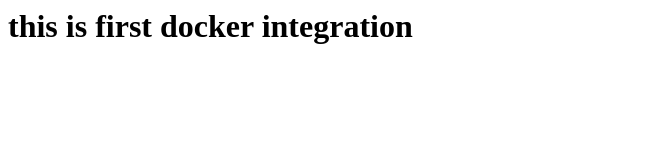
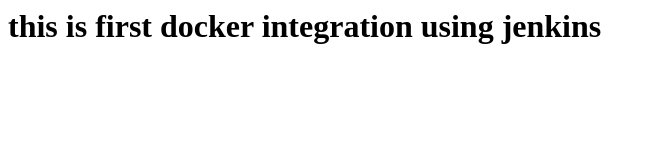
Before and after one commit to textmail2saba/dev01, a plain HTML site: page index.html in a window 1280 px wide. Shown: the whole page, without its empty margins (0-654 px from the left). Drawn offline with Linux system fonts and the light colour scheme.

Commit message:
indext modified

```diff
--- a/index.html
+++ b/index.html
@@ -1,3 +1,3 @@
 <html>
-	<h1>  this is first docker integration </h1>
+	<h1>  this is first docker integration using jenkins </h1>
 </html>
```
